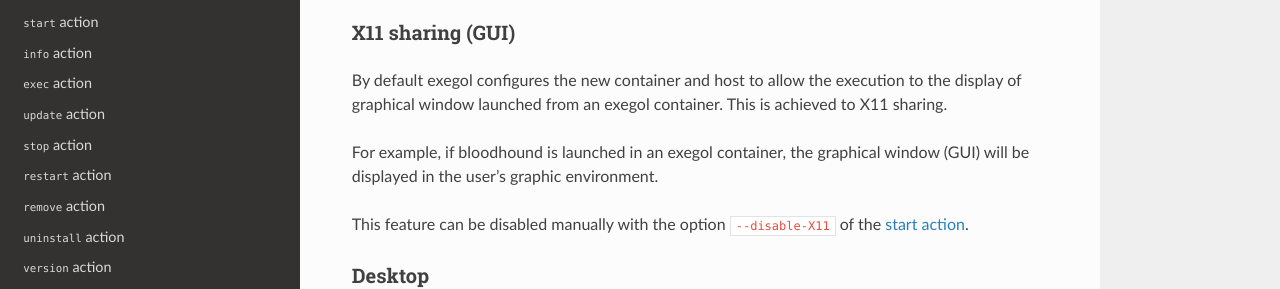
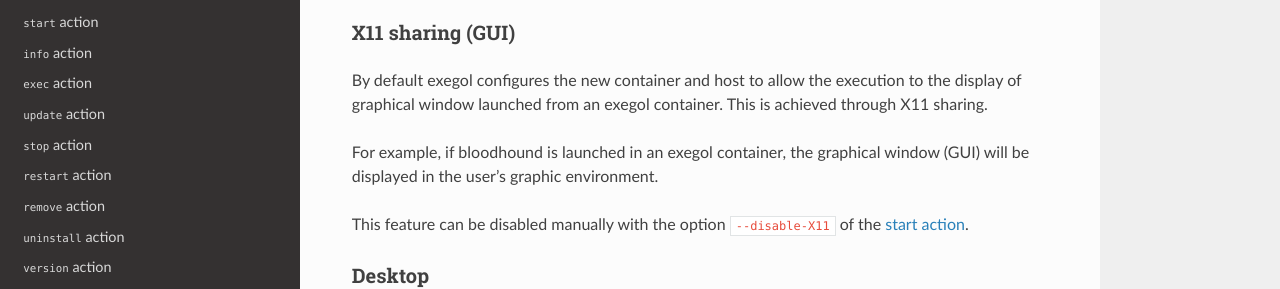
Before and after one commit to ThePorgs/Exegol-docs, a Sphinx documentation site: the page built from source/the-exegol-project/python-wrapper.rst, in a window 1280 px wide and 900 px high, scrolled down 983 px. Shown: the part 187-476 px from the top of the window. Built offline with Sphinx 7.4.7 and the Read the Docs theme 2.0.0, drawn with Linux system fonts in a browser that asks for light colours.

```diff
--- a/source/getting-started/install.rst
+++ b/source/getting-started/install.rst
@@ -68,7 +68,7 @@ Additional dependencies may be required depending on the host OS.
 
         .. hint::
 
-            The XQuartz requirement below is now optional if using the (beta) Graphical Remote Desktop feature instead of X11 sharing (join our Discord to know more about this beta feature).
+            The XQuartz requirement below is now optional if using the (beta) :ref:`Graphical Remote Desktop feature <feature_desktop>` instead of X11 sharing (join our Discord to know more about this beta feature).
 
         * `XQuartz <https://www.xquartz.org/>`__ must be installed
         * The XQuartz config ``Allow connections from network clients`` must be set to true
--- a/source/the-exegol-project/python-wrapper.rst
+++ b/source/the-exegol-project/python-wrapper.rst
@@ -67,7 +67,7 @@ The Exegol wrapper has many features to automatically and transparently manage d
 X11 sharing (GUI)
 -----------------
 
-By default exegol configures the new container and host to allow the execution to the display of graphical window launched from an exegol container. This is achieved to X11 sharing.
+By default exegol configures the new container and host to allow the execution to the display of graphical window launched from an exegol container. This is achieved through X11 sharing.
 
 For example, if bloodhound is launched in an exegol container, the graphical window (GUI) will be displayed in the user's graphic environment.
 
```
